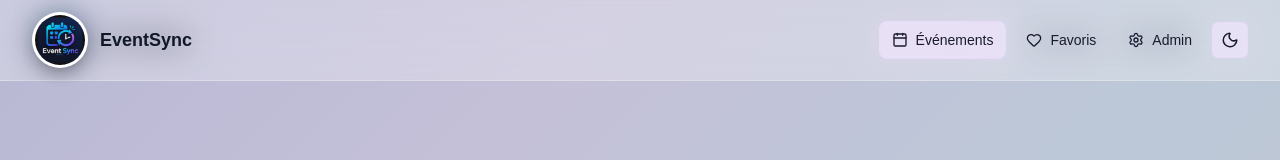
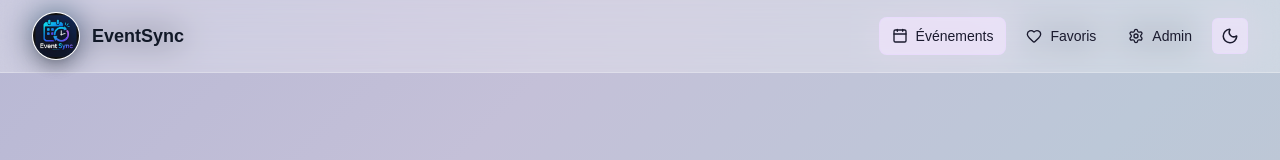
Before and after one commit to Nakami-Devs/event-sync-nextJS, a Next.js app: page / in a window 1280 px wide. Shown: the top 160 px of the page. Built offline with nearby package versions, Linux system fonts and the light colour scheme; no server answers; the database is empty.

Commit message:
fix: ajust logo size (#59)

```diff
--- a/src/components/navbar/Navbar.tsx
+++ b/src/components/navbar/Navbar.tsx
@@ -33,7 +33,7 @@ export default function Navbar() {
     >
       <div className="mx-auto flex max-w-7xl items-center justify-between px-4 py-3 sm:px-6 lg:px-8">
         <Link href="/" className="flex items-center gap-3">
-            <div className="w-14 h-14 rounded-full bg-white p-[3px] shadow-lg">
+            <div className="w-12 h-12 rounded-full bg-white p-[1px] shadow-lg">
               <Image
               src="/EventSync_logo.png"
               alt="EventSync Logo"
```
